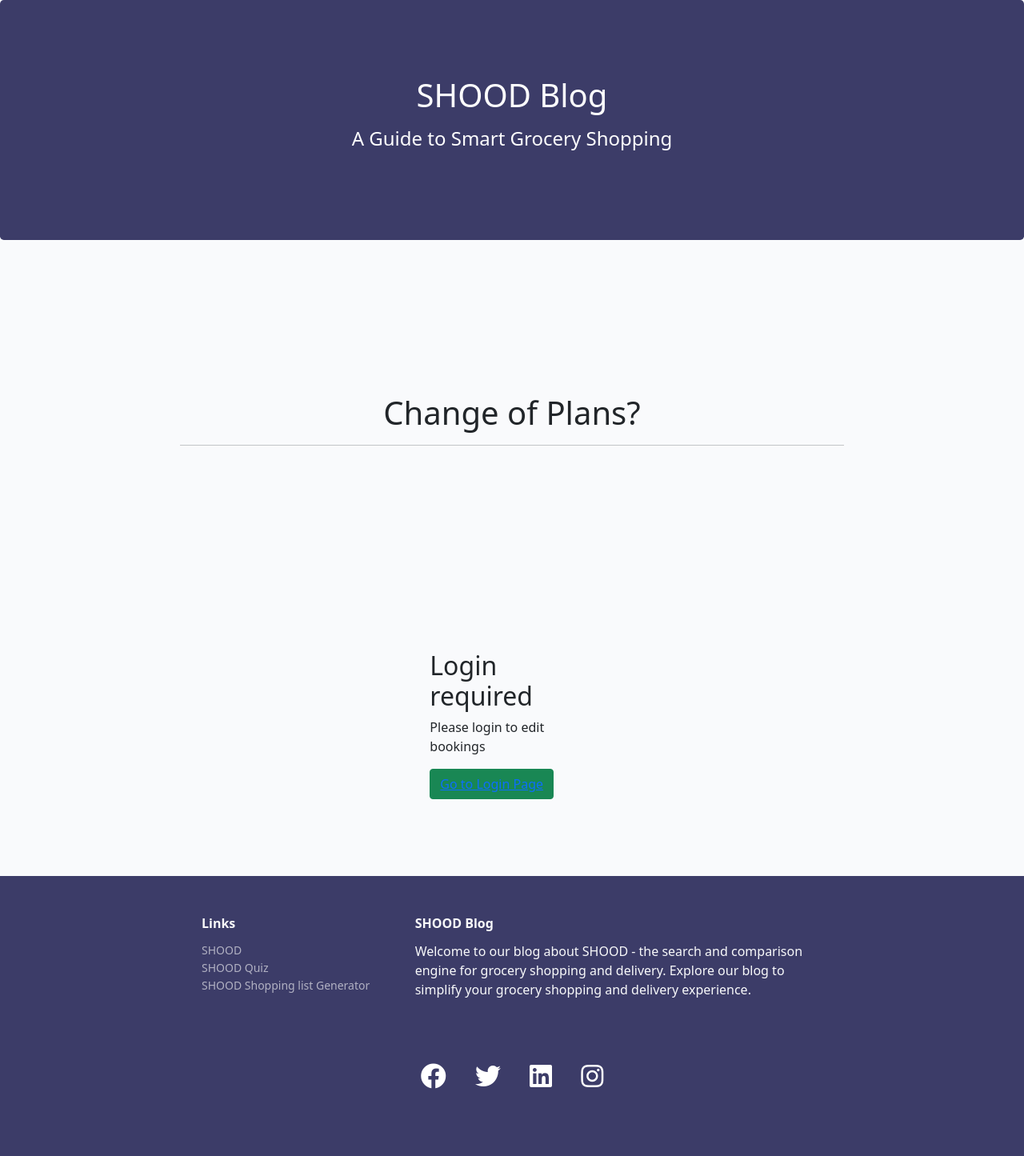
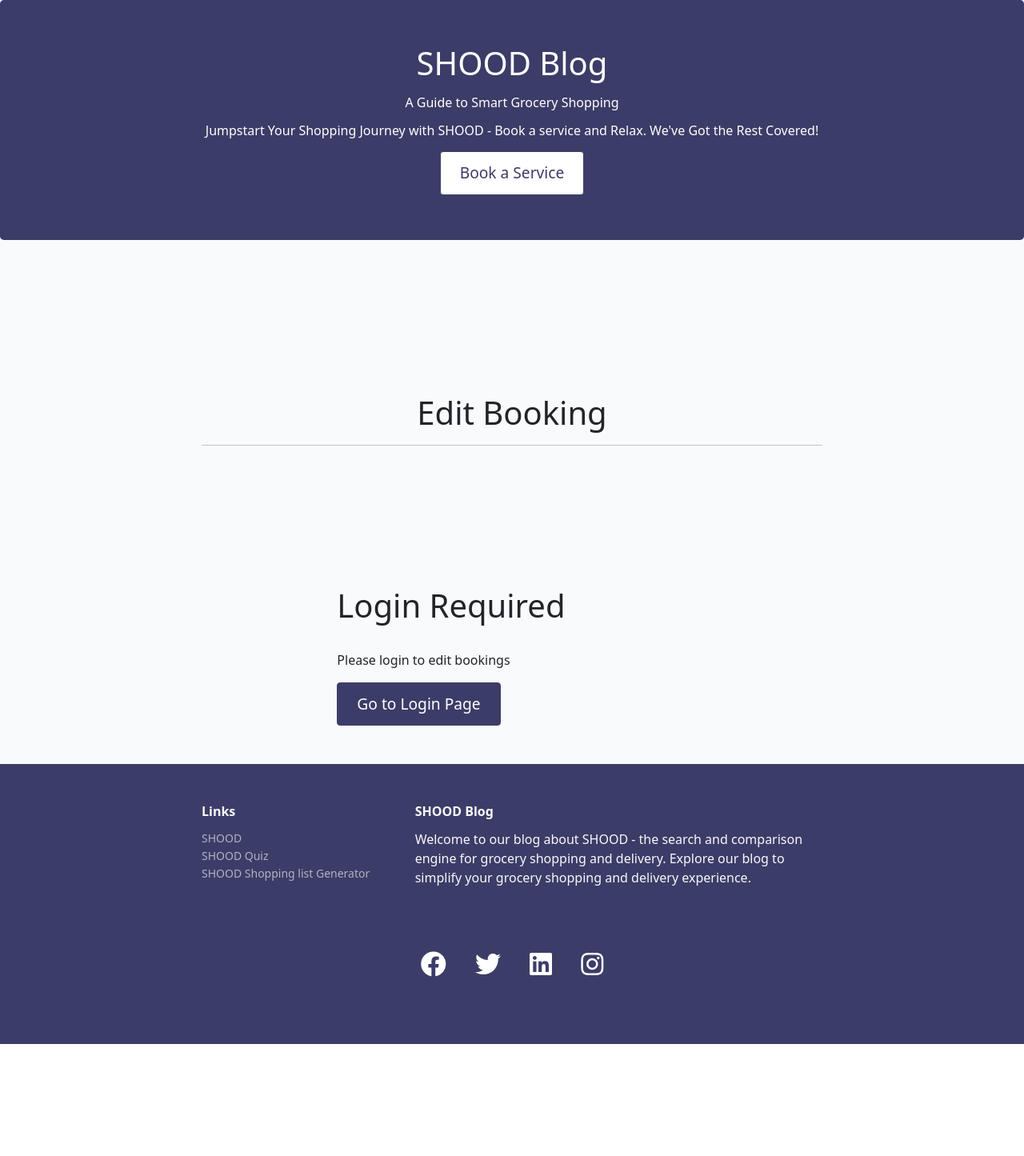
Before and after one commit to mjrosi/shood_blog, a Django app: page /bookings/edit_booking/1 in a window 1280 px wide. Shown: the part 60-1505 px from the top of the page at 80% size. After the commit the page ends 1365 px from the top, so only its background shows below. Run offline with Django 3.2, Linux system fonts and the light colour scheme; tables that the repository leaves empty hold one stand-in row (values such as "Sample post"); some libraries are stand-ins or nearby versions.

Commit message:
Enhanced website design across multiple sections for improved user experience and aesthetics

```diff
--- a/bookings/templates/bookings/cancel_booking.html
+++ b/bookings/templates/bookings/cancel_booking.html
@@ -28,8 +28,7 @@
                         <p class="card-subtitle mb-2 text-muted">{{ booking.requested_date }} at
                             {{ booking.requested_time }}</p><br>
                         <p class="card-subtitle mb-2">Booking status: {{ booking.status }}.</p>
-                        <p class="card-text">No. of Guests: {{ booking.guest_count }}.</p>
-                        <p class="card-text">Table: {{booking.table}}</p>
+                        <p class="card-text">Service: {{booking.service}}</p>
                         <form method="POST">
                             {% csrf_token %}
                             <button class="btn btn-danger" type="submit">YES</button>
--- a/bookings/templates/bookings/edit_booking.html
+++ b/bookings/templates/bookings/edit_booking.html
@@ -2,45 +2,50 @@
 {% load crispy_forms_tags %}
 
 {% block content %}
-
-<div class="container-fluid mt-5">
-    <div class="row d-flex justify-content-center">
-        <div class="col-sm-8 mt-5 mb-5">
-            <h1 class="text-center">Change of Plans?</h1><hr>
+<div class="container mt-5">
+    <div class="row justify-content-center">
+        <div class="col-12 text-center mt-5 mb-5">
+            <h1>Edit Booking</h1>
+            <hr>
         </div>
-    </div>
-<div class="container">
-    <div class="row justify-content-center mt-3">
-        <div class="col-md-5">
-            <div class="card-body">
-                <div class="row">
-                    <div class="col-12 p-5 bg-darker rounded booking-card">
+        <!-- Booking information and disclaimer will go here if needed -->
+        <div class="col-12 col-md-8 p-5 bg-darker rounded booking-card">
             <!-- Display if user is not logged in -->
             {% if not user.is_authenticated %}
-                        <h2>Login required</h2>
+            <h3>Login Required</h3>
             <p>Please login to edit bookings</p>
-                        <button class="btn btn-success" type="submit"><a href="{% url 'account_login' %}">Go to Login
-                                Page</a></button>
+            <a href="{% url 'account_login' %}" class="btn btn-signup btn-primary">Go to Login Page</a>
             {% else %}
-                        <!-- Display form if user is logged in-->
+            <!-- Display form if user is logged in -->
             {% if user.is_authenticated and user == booking.user %}
-                        <h2>Edit Booking</h2>
+            <div class="text-center">
+                <h5 class="fw-bold mt-3">Your Booking</h5>
+            </div>
             <form action="{% url 'edit_booking' booking.pk %}" method="POST" enctype="multipart/form-data">
                 {% csrf_token %}
-                            <div>
+                <!-- booking form -->
                 {{ form|crispy }}
+
+                <button class="btn btn-signup btn-primary" type="submit">Update</button>
+            </form>
+            <!-- Form Errors -->
+            {% if form.errors %}
+            {% for field in form %}
+            {% for error in field.errors %}
+                <div class="alert alert-danger">
+                    <strong>{{ error|escape }}</strong>
                 </div>
-                            <div>
-                                <button class="btn btn-success" type="submit">Update</button>
+            {% endfor %}
+            {% endfor %}
+            {% for error in form.non_field_errors %}
+                <div class="alert alert-danger">
+                    <strong>{{ error|escape }}</strong>
                 </div>
-                        </form>
+            {% endfor %}
+            {% endif %}
             {% endif %}
             {% endif %}
         </div>
     </div>
 </div>
-        </div>
-    </div>
-</div>
-
 {% endblock %}
--- a/bookings/templates/bookings/reservations.html
+++ b/bookings/templates/bookings/reservations.html
@@ -23,7 +23,7 @@
         <div class="container-fluid">
             <div class="row">
                 <div class="col-12 col-lg-10 offset-lg-1">
-                    <div class="alert alert-info mt-3">
+                    <div class="alert alert-info mt-3" id="disclaimer">
                         <h5 class="alert-heading">Delivery Services Disclaimer:</h5>
                         <p class="small">If you are considering our Standard and Expedited Delivery services. Please note that the availability of requested dates and times for both these services is subject to our delivery schedules and operational capacity. While we strive to accommodate your preferences, we cannot guarantee your requested date and time until we confirm your booking.</p>
 
@@ -41,7 +41,7 @@
             {% if not user.is_authenticated %}
             <h3>Login Required</h3>
             <p>Please login to book a service</p>
-            <a href="{% url 'account_login' %}" class="btn btn-success">Go to Login Page</a>
+            <a href="{% url 'account_login' %}" class="btn btn-signup btn-primary">Go to Login Page</a>
             {% else %}
             <!-- Display form if user is logged in -->
             {% if user.is_authenticated %}
@@ -54,7 +54,7 @@
                 <!-- booking form -->
                 {{ booking_form| crispy }}
 
-                <button class="btn btn-success" type="submit">Submit</button>
+                <button class="btn btn-signup btn-primary" type="submit">Submit</button>
             </form>
 
 
--- a/contact/templates/contact/contact.html
+++ b/contact/templates/contact/contact.html
@@ -29,7 +29,7 @@
           <!-- Contact form -->
           {{ contact_form| crispy }}
         </div>
-        <button class="btn btn-primary btn-signuup" id="login-contact" type="submit">Submit</button>
+        <button class="btn btn-signup right" id="login-contact" type="submit">Submit</button>
       </form>
       {% endif %}
       {% endif %}
--- a/static/css/style.css
+++ b/static/css/style.css
@@ -3,6 +3,10 @@
   font-size: 1.4rem;
   font-weight: 700;
   color: #4A4A4F;
+}
+
+#h4hero{
+  font-size: 1rem;
 }
 
 .mb-5 {
@@ -30,7 +34,7 @@
 }
 
 .dark-bg {
-  background-color: #445261;
+  background-color: #3f3e68;
   color: white;
 }
 
@@ -46,6 +50,11 @@
 #card-heading {
   margin-top: 1rem;
   color: #3c3c68;
+}
+
+.card-title {
+  margin-bottom: 0.5rem;
+  padding-top: 1rem;
 }
 
 .image-container {
@@ -146,6 +155,17 @@
   color: #3c3c68;
 }
 
+#btn-banner {
+  background-color: white;
+  color: #3c3c68;
+}
+
+#btn-banner:hover{
+  background-color: #3c3c68;
+  color: white;
+}
+
+
 .link {
   color: #3c3c68;
   text-decoration: none;
@@ -240,6 +260,7 @@
 
 #login-contact {
   display: inline-block;
+  background-color: red;
   font-weight: 400;
   text-align: center;
   vertical-align: middle;
@@ -250,6 +271,13 @@
   padding: 0.75rem 1.5rem;
   font-size: 1.2rem;
 }
+
+#disclaimer {
+  background-color: #eff3fc;
+  color: #3c3c68;
+  border-color: white;
+}
+
 
 .footer-dark {
   padding:50px 0;
--- a/templates/base.html
+++ b/templates/base.html
@@ -85,10 +85,13 @@
     <div class="d-flex justify-content-center align-items-center h-100">
       <div class="text-white">
         <h1 class="mb-3">SHOOD Blog</h1>
-        <h4 class="mb-3">A Guide to Smart Grocery Shopping</h4>
+        <h4 class="mb-3" id="h4hero">A Guide to Smart Grocery Shopping</h4>
+        <h4 class="mb-3" id="h4hero">Jumpstart Your Shopping Journey with SHOOD - Book a service and Relax. We've Got the Rest Covered!</h4>
+        <a href="{% url 'reservations' %}" class="btn btn-primary btn-lg" id="btn-banner">Book a Service</a>
       </div>
     </div>
 </div>
+
 <!-- Hero -->
 
         {% block content %}
```
Also changed, not shown: contact/templates/contact/received.html (+4 -6 lines). Lines whose indentation alone changed are shown as unchanged.
